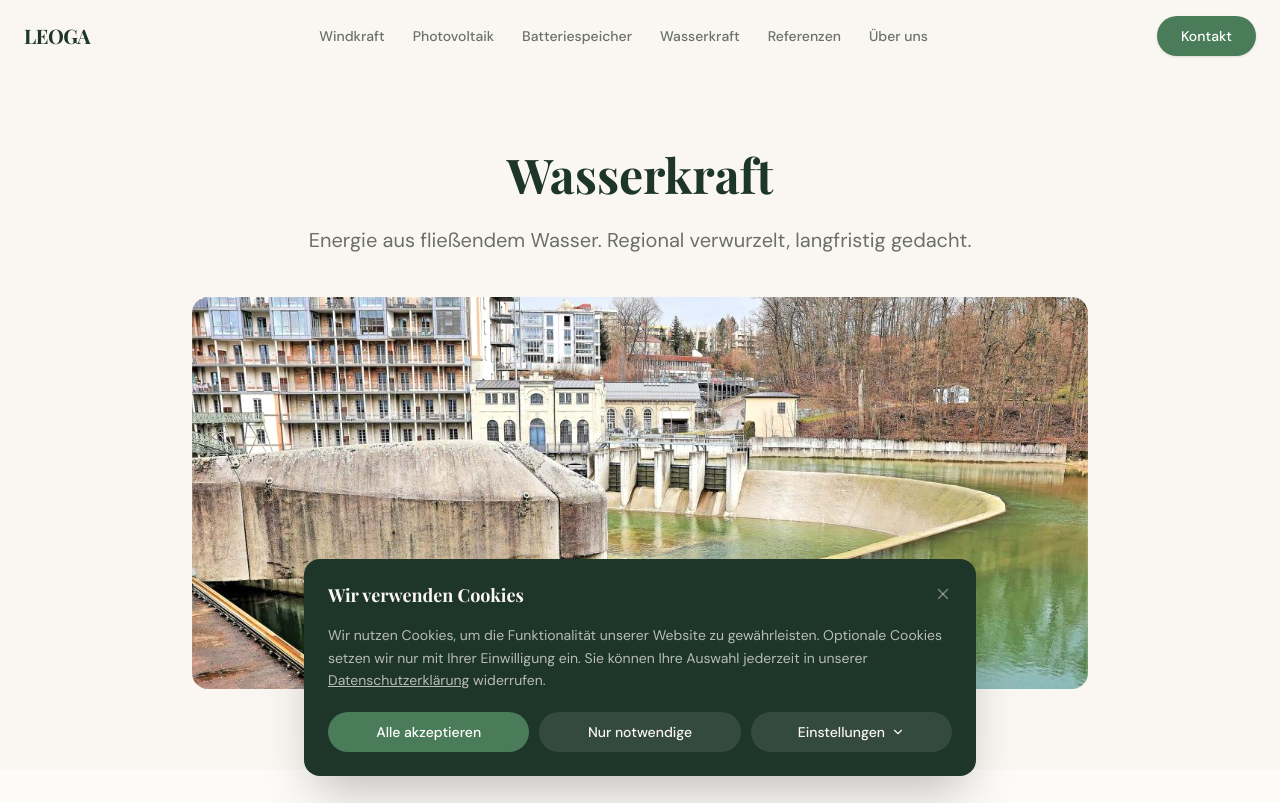
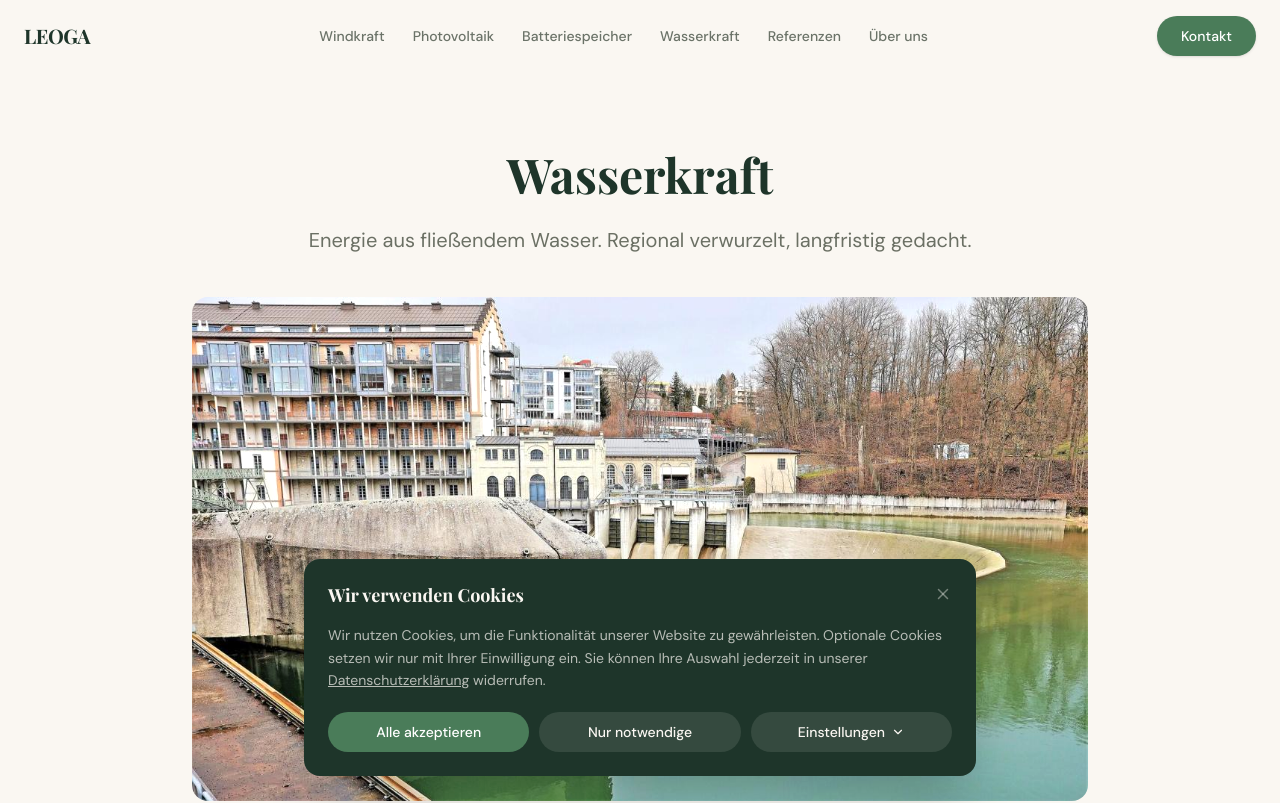
Before and after one commit to cedvaz/LEOGA2, a Next.js app: page /wasserkraft in a window 1280 px wide. Shown: the top 803 px of the page. Built offline with nearby package versions, Linux system fonts and the light colour scheme; a web font is replaced by a local one.

Commit message:
fix: set all subpage hero images to consistent 16/9 aspect ratio
Co-Authored-By: Claude Sonnet 4.6 <noreply@anthropic.com>

```diff
--- a/src/components/layout/SubpageHero.tsx
+++ b/src/components/layout/SubpageHero.tsx
@@ -25,7 +25,7 @@ export function SubpageHero({ title, subtitle, imageSrc, imageAlt, imagePlacehol
                     )}
                 </div>
                 {imageSrc && (
-                    <div className={`relative rounded-2xl overflow-hidden max-w-4xl mx-auto ${tall ? "aspect-[16/9]" : "aspect-[16/7]"}`}>
+                    <div className="relative rounded-2xl overflow-hidden aspect-[16/9] max-w-4xl mx-auto">
                         <Image
                             src={imageSrc}
                             alt={imageAlt || title}
```
